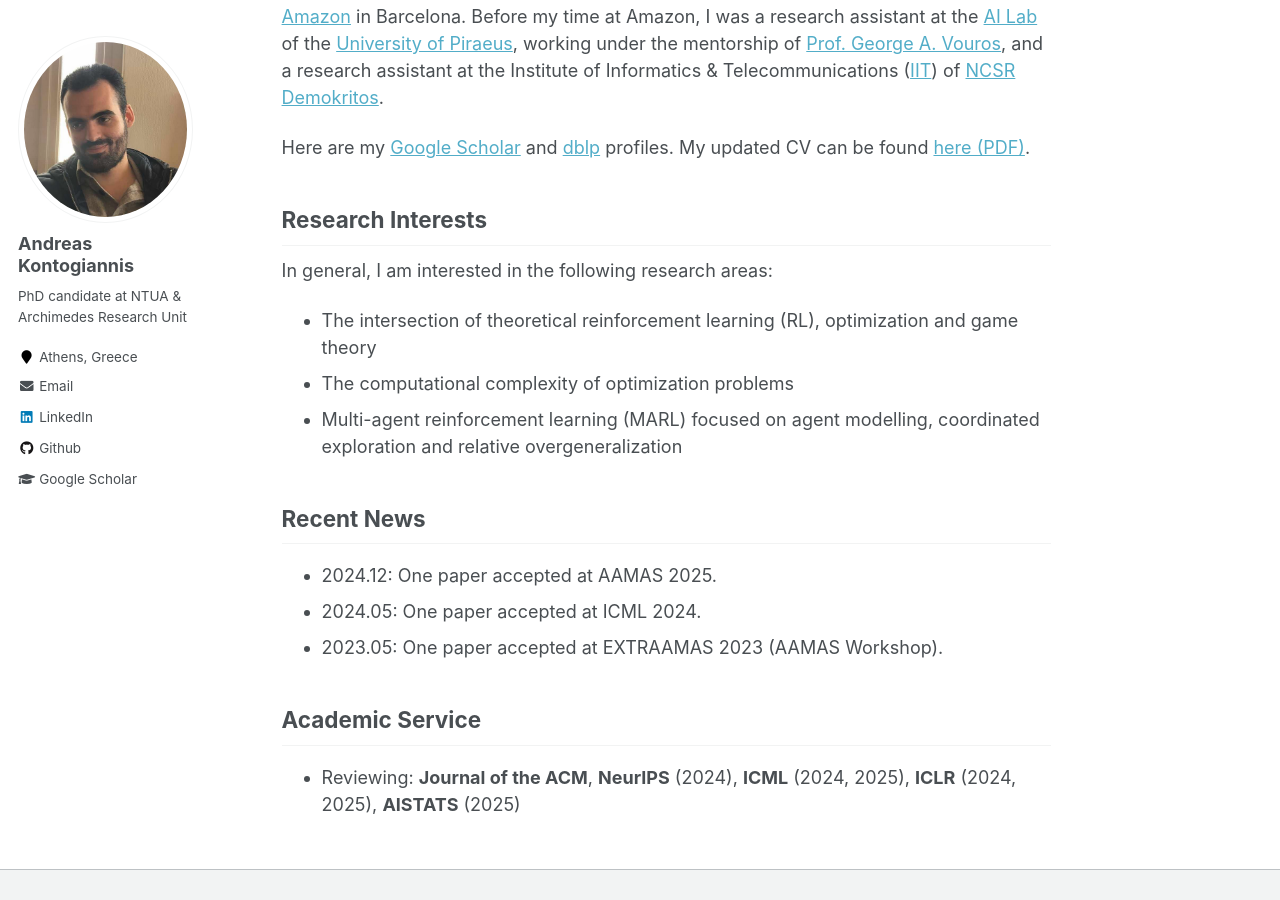
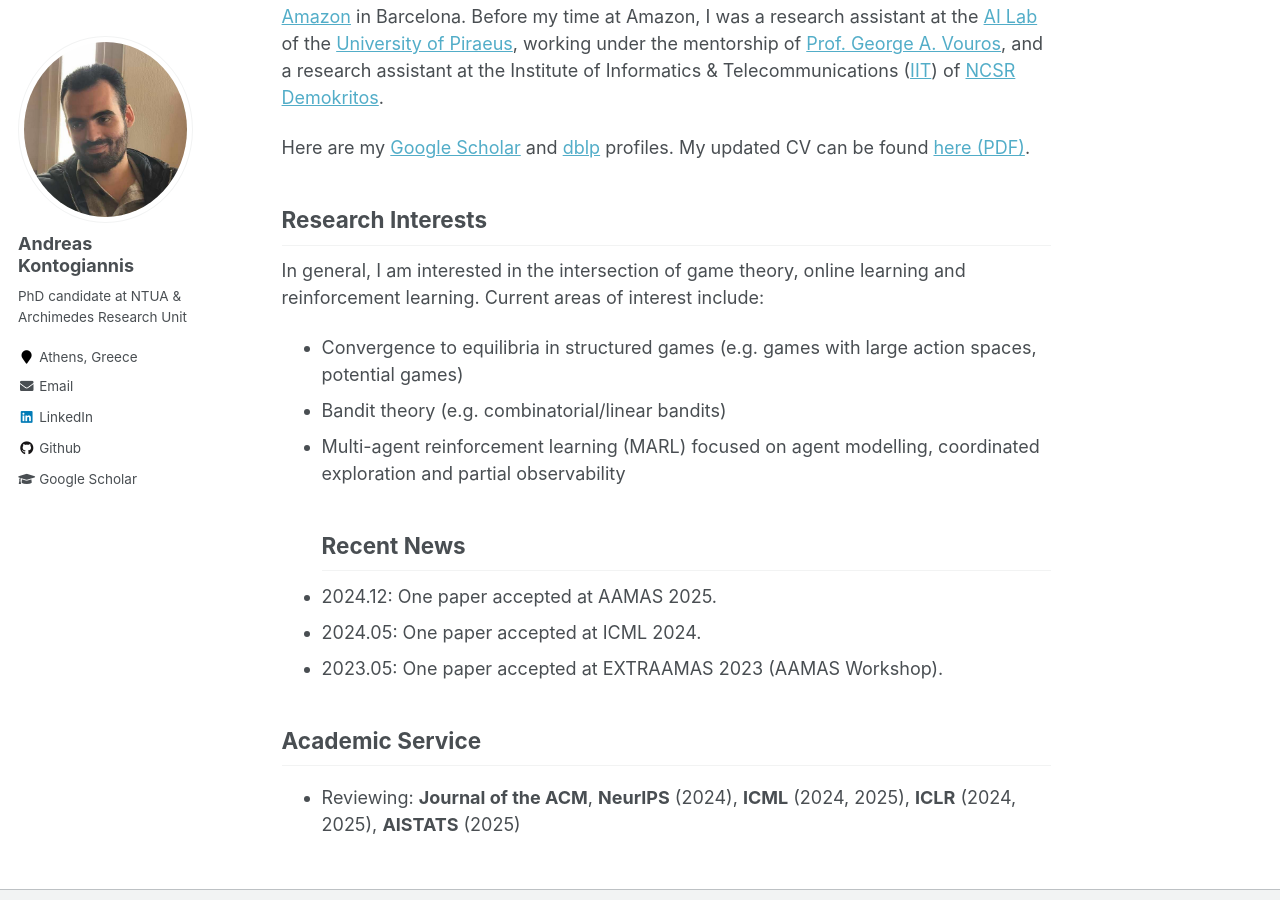
Before and after one commit to ddaedalus/ddaedalus.github.io, a Jekyll site: the page built from _pages/about.md, in a window 1280 px wide and 900 px high, scrolled down 437 px. Built offline with Jekyll 4.4.1, drawn with Linux system fonts in a browser that asks for light colours.

Commit message:
Update about.md

```diff
--- a/_pages/about.md
+++ b/_pages/about.md
@@ -16,11 +16,10 @@ Here are my [Google Scholar](https://scholar.google.nl/citations?hl=en&user=nBFs
 
 ## Research Interests
 
-In general, I am interested in the following research areas:
-* The intersection of theoretical reinforcement learning (RL), optimization and game theory
-* The computational complexity of optimization problems
-* Multi-agent reinforcement learning (MARL) focused on agent modelling, coordinated exploration and relative overgeneralization
-
+In general, I am interested in the intersection of game theory, online learning and reinforcement learning. Current areas of interest include:
+* Convergence to equilibria in structured games (e.g. games with large action spaces, potential games)
+* Bandit theory (e.g. combinatorial/linear bandits)
+* Multi-agent reinforcement learning (MARL) focused on agent modelling, coordinated exploration and partial observability
 ## Recent News
 - 2024.12: One paper accepted at AAMAS 2025.
 - 2024.05: One paper accepted at ICML 2024.
```
